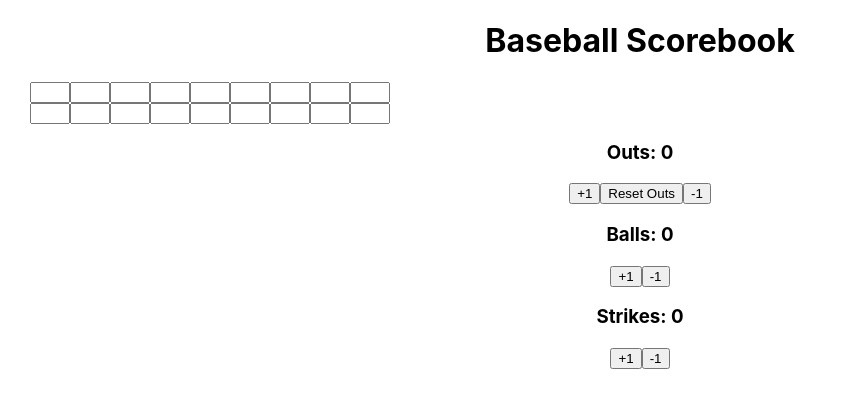
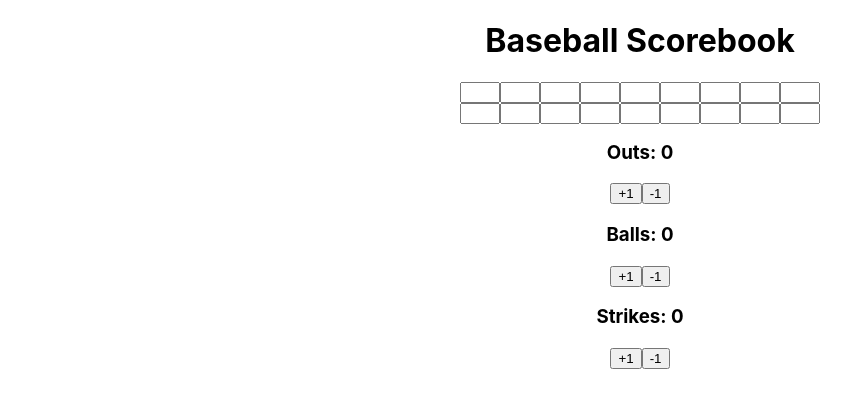
Before and after one commit to caseymacleod22/react-baseball-scorebook, a React (Create React App) app: page / in a window 1280 px wide. Shown: the top 408 px of the page, without its empty margins (0-853 px from the left). Built offline with nearby package versions, Linux system fonts and the light colour scheme.

Commit message:
centers scoreboard

```diff
--- a/src/App.css
+++ b/src/App.css
@@ -4,7 +4,7 @@
 
 .container {
   display: flex;
-  margin-left: 30px;
+  justify-content: center;
 }
 
 .scoreboard {
@@ -12,5 +12,4 @@
   flex-direction: column;
   width: 40px;
   height: 40px;
-  /* margin-left: 30px; */
 }
--- a/src/components/Outs/Outs.js
+++ b/src/components/Outs/Outs.js
@@ -17,15 +17,11 @@ import {useState} from 'react'
             setOuts(0)
         }
     }
-    const reset = () => {
-        setOuts(0)
-    }
 
     return (
         <div className='Outs'>
             <h3>Outs: {outs}</h3>
             <button class='button1' onClick={increment}>+1</button>
-            <button class='button2' onClick={reset}>Reset Outs</button>
             <button class='button3' onClick={decrement}>-1</button>
         </div>
     )
```
